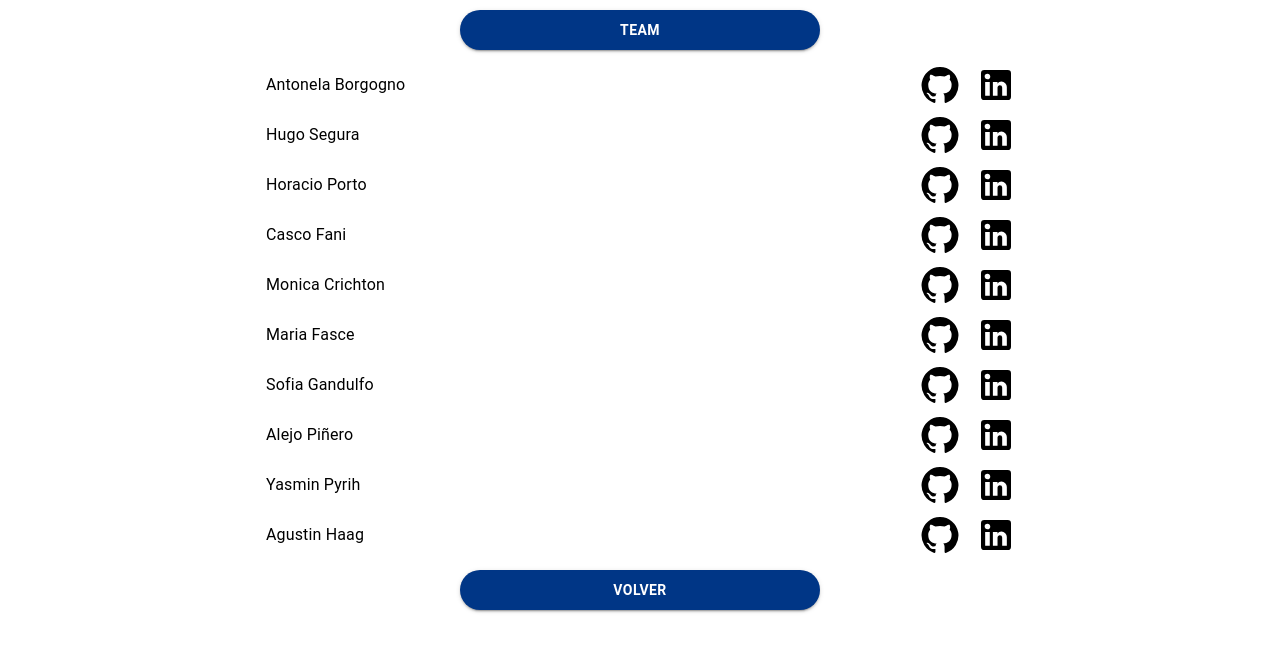
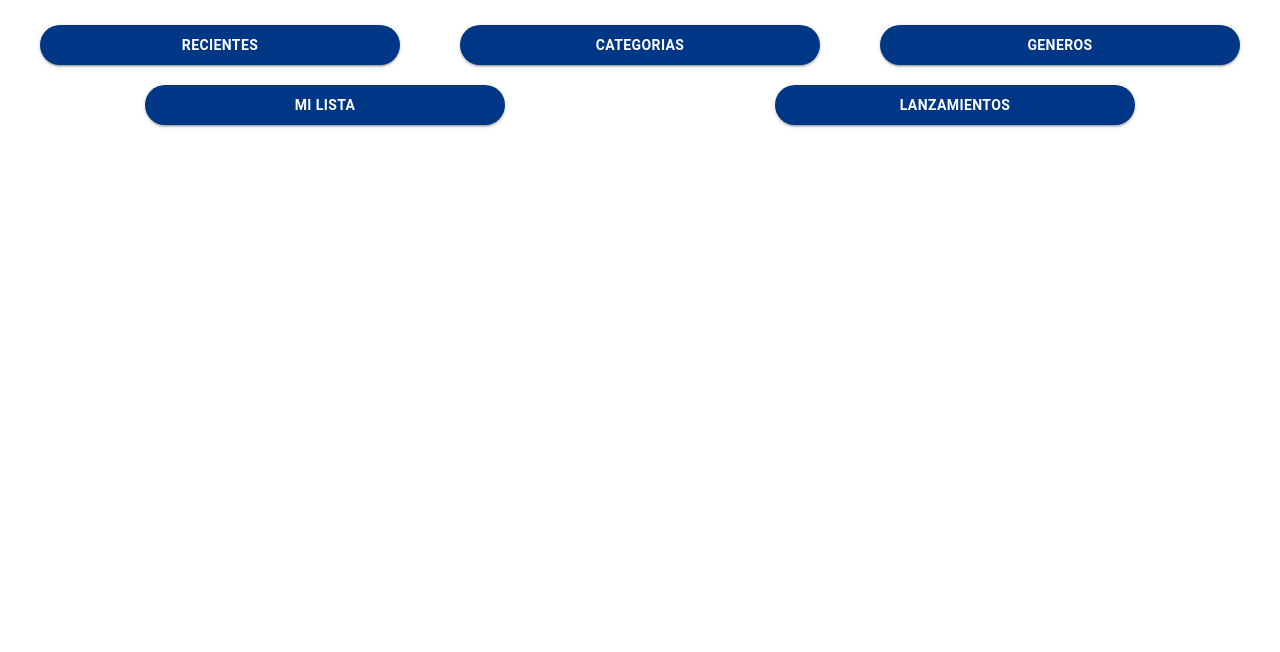
Before and after one commit to ReacTV23/23644-Grupo1-ReacTV, a React (Create React App) app: page / in a window 1280 px wide. Shown: the top 652 px of the page. Built offline with nearby package versions, Linux system fonts and the light colour scheme.

Commit message:
LayoutMain y pages secundarias

```diff
--- a/src/App.js
+++ b/src/App.js
@@ -1,14 +1,26 @@
 import './App.css';
 import CssBaseline from '@mui/material/CssBaseline';
-import About  from './pages/About/About';
-// import Home from './pages/Home/Home';
+import Home from './pages/Home/Home';
+// import Recientes from './pages/Recientes/Recientes';
+// import Categorias from './pages/Categorias/Categorias';
+// import Generos from './pages/Generos/Generos';
+// import MiLista from './pages/MiLista/MiLista';
+// import Lanzamientos from './pages/Lanzamientos/Lanzamientos';
+// import About  from './pages/About/About';
+
+
 
 function App() {
   return (
     <>
       <CssBaseline/>
-      {/* <Home/> */}
-      <About/>
+      <Home/>
+      {/* <Recientes/> */}
+      {/* <Categorias/> */}
+      {/* <Generos/> */}
+      {/* <MiLista/> */}
+      {/* <Lanzamientos/> */}
+      {/* <About/> */}
    </>
   );
 
--- a/src/layout/LayoutMain/LayoutMain.css
+++ b/src/layout/LayoutMain/LayoutMain.css
@@ -1,8 +1,28 @@
 .LayoutMain {
-    width: 100%;
     padding: 0 10px;
     display: flex;
     flex-direction: column;
     align-items: center;
     justify-content: center;
 }
+
+/* Estilos para pantallas con ancho menor o igual a 360px */
+@media (max-width: 360px) {
+    .LayoutMain {
+        width: 100%;
+    }
+}
+
+/* Estilos para pantallas con ancho mayor a 360px y menor o igual a 768px */
+@media (min-width: 361px) and (max-width: 768px) {
+    .LayoutMain {
+        width: 100%;
+    }
+}
+
+/* Estilos para pantallas con ancho mayor a 768px */
+@media (min-width: 769px) {
+    .LayoutMain {
+        flex-direction: row;
+    }
+}
--- /dev/null
+++ b/src/pages/Categorias/Categorias.jsx
@@ -0,0 +1,11 @@
+import React from 'react'
+import LayoutSecundario from '../../layout/LayoutSecundario/LayoutSecundario'
+
+const Categorias = () => {
+  return (
+    <LayoutSecundario textoBoton={'categorias'}>
+    </LayoutSecundario>
+  )
+}
+
+export default Categorias
--- /dev/null
+++ b/src/pages/Generos/Generos.jsx
@@ -0,0 +1,11 @@
+import React from 'react'
+import LayoutSecundario from '../../layout/LayoutSecundario/LayoutSecundario'
+
+const Generos = () => {
+  return (
+    <LayoutSecundario textoBoton={'generos'}>
+    </LayoutSecundario>
+  )
+}
+
+export default Generos
--- a/src/pages/Home/Home.css
+++ b/src/pages/Home/Home.css
@@ -6,9 +6,20 @@
 }
 
 .descripcion {
+    width: 360px;
     margin: 10px 0;
     height: 140px;
     border: 1px solid #E08400;
     border-radius: 20px;
     text-align: center;
 }
+
+/* Estilos para pantallas con ancho mayor a 768px */
+@media (min-width: 769px) {
+    .GrupoBoton  {
+        flex-direction:row;
+        flex-wrap: wrap;
+        align-items: center;
+        justify-content:space-around
+    }
+}
--- a/src/pages/Home/Home.jsx
+++ b/src/pages/Home/Home.jsx
@@ -7,6 +7,7 @@
 const Home = () => {
   const [mostrarDescripcion, setMostrarDescripcion] = useState(false);
   const [botonClicado, setBotonClicado] = useState('');
+  const [isAuth, setIsAuth] = useState(false);
 
   const handleDescripcion = (textoBoton) => {
     setBotonClicado(textoBoton);
@@ -29,8 +30,9 @@
     )
   }
 
-  return (
-    <LayoutMain>
+  const MainInvitado = () => {
+    return (
+      <LayoutMain>
       {/* <Banner/> */}
       {!mostrarDescripcion &&
       <ButtonGroup className='GrupoBoton'>
@@ -42,6 +44,32 @@
       </ButtonGroup> }
       {mostrarDescripcion && (<Descripcion/>)}
       </LayoutMain>
+    )
+  }
+
+  const MainLogueado = () => {
+    return (
+      <LayoutMain>
+      {/* <Banner/> */}
+      {!mostrarDescripcion &&
+      <ButtonGroup className='GrupoBoton'>
+          <Boton texto={'recientes'} funcion={()=>console.log('recientes')}/>
+          <Boton texto={'categorias'} funcion={()=>console.log('categorias')}/>
+          <Boton texto={'generos'} funcion={()=>console.log('generos')}/>
+          <Boton texto={'mi lista'} funcion={()=>console.log('mi lista')}/>
+          <Boton texto={'lanzamientos'} funcion={()=>console.log('lanzamientos')}/>
+      </ButtonGroup> }
+      {mostrarDescripcion && (<Descripcion/>)}
+      </LayoutMain>
+    )
+  }
+
+  return (
+    <>
+      {/* <Boton texto={'loguearse'} funcion={()=>setIsAuth(true)}/> */}
+      {!isAuth && <MainInvitado/>}
+      {isAuth && <MainLogueado/>}
+    </>
   )
 }
 
--- /dev/null
+++ b/src/pages/Lanzamientos/Lanzamientos.jsx
@@ -0,0 +1,11 @@
+import React from 'react'
+import LayoutSecundario from '../../layout/LayoutSecundario/LayoutSecundario'
+
+const Lanzamientos = () => {
+  return (
+    <LayoutSecundario textoBoton={'lanzamientos'}>
+    </LayoutSecundario>
+  )
+}
+
+export default Lanzamientos
--- /dev/null
+++ b/src/pages/MiLista/MiLista.jsx
@@ -0,0 +1,11 @@
+import React from 'react'
+import LayoutSecundario from '../../layout/LayoutSecundario/LayoutSecundario'
+
+const MiLista = () => {
+  return (
+    <LayoutSecundario textoBoton={'mi lista'}>
+    </LayoutSecundario>
+  )
+}
+
+export default MiLista
--- /dev/null
+++ b/src/pages/Recientes/Recientes.jsx
@@ -0,0 +1,11 @@
+import React from 'react'
+import LayoutSecundario from '../../layout/LayoutSecundario/LayoutSecundario'
+
+const Recientes = () => {
+  return (
+    <LayoutSecundario textoBoton={'recientes'}>
+    </LayoutSecundario>
+  )
+}
+
+export default Recientes
```
